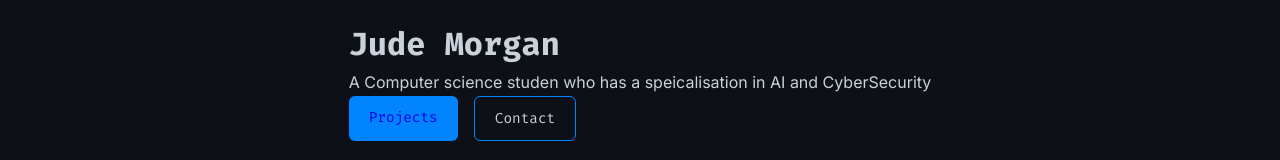
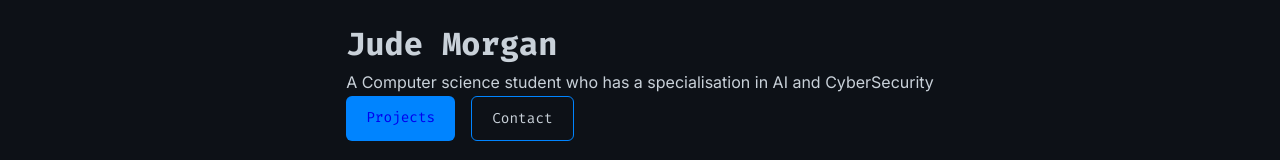
Before and after one commit to Jude-M06/Jude-M06.github.io, a plain HTML site: page index.html in a window 1280 px wide. Shown: the part 320-480 px from the top of the page. Drawn offline with Linux system fonts and the light colour scheme.

Commit message:
typo fixed

```diff
--- a/index.html
+++ b/index.html
@@ -22,7 +22,7 @@
         <header>
             <div>
                 <h1>Jude Morgan</h1>
-                <p>A Computer science studen who has a speicalisation in AI and CyberSecurity</p>
+                <p>A Computer science student who has a specialisation in AI and CyberSecurity</p>
                 <div class="hero-btns">
                     <a href="#projects" class="btn btn-filled">Projects</a>
                     <a href="#contact" class="btn btn-outline">Contact</a>
```
